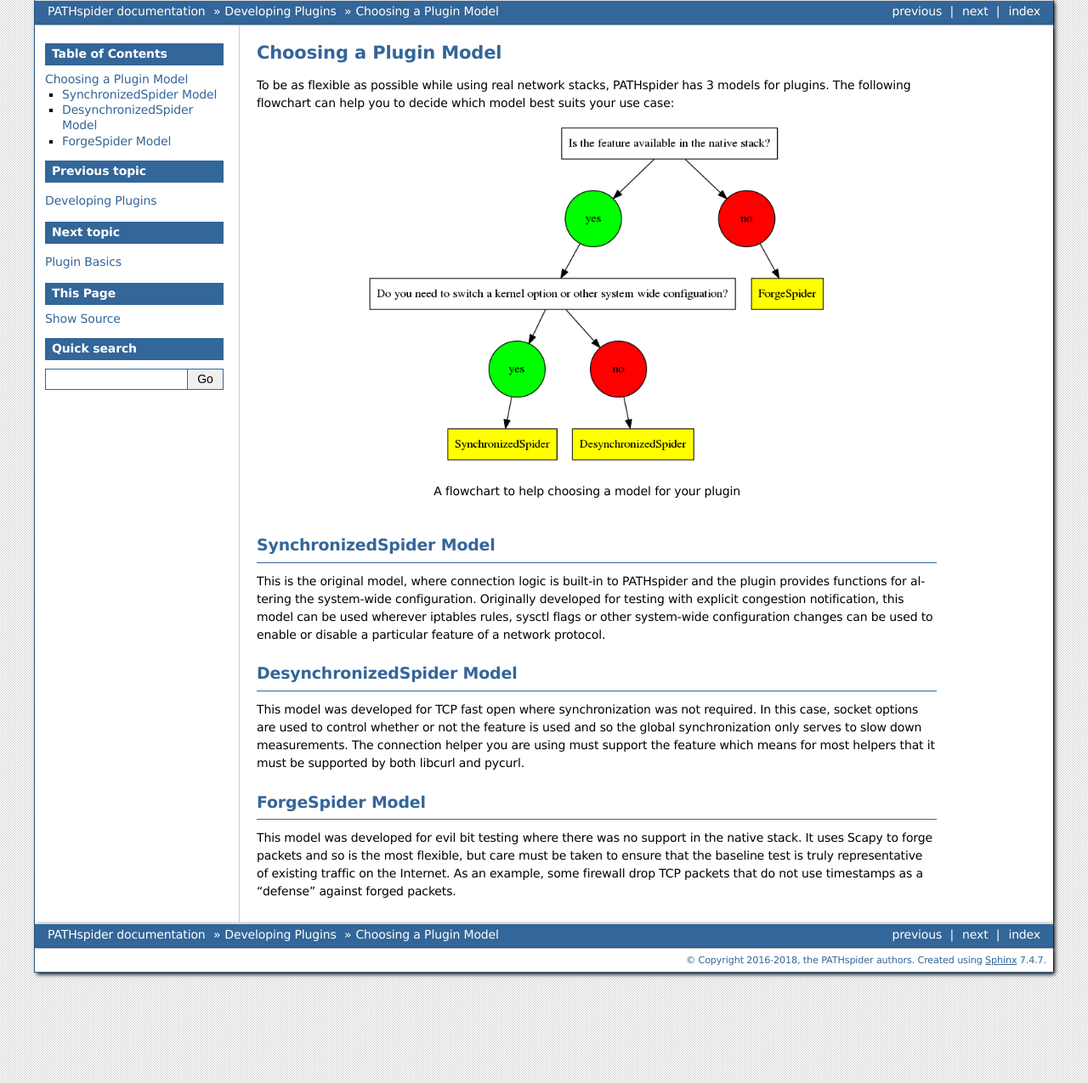
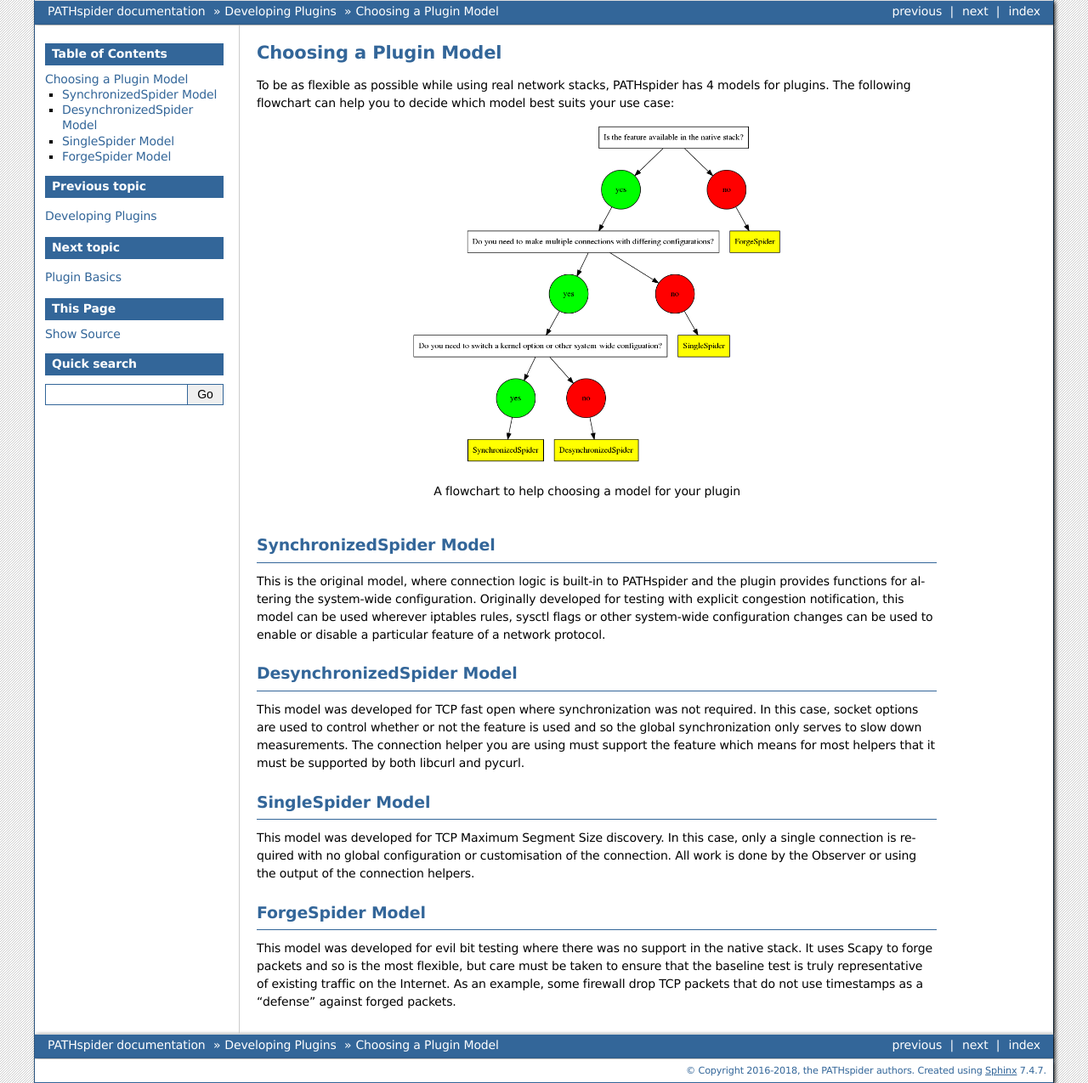
Before and after one commit to mami-project/pathspider, a Sphinx documentation site: the page built from doc/plugindev/models.rst, in a window 1280 px wide. Shown: the whole page at 85% size. Built offline with Sphinx 7.4.7, drawn with Linux system fonts in a browser that asks for light colours; the version number could not be read and is left out.

Commit message:
doc: Adds documentation for SingleSpider (Fixes: #206)

```diff
--- a/doc/plugindev/index.rst
+++ b/doc/plugindev/index.rst
@@ -20,5 +20,6 @@ without being a part of the PATHspider distribution.
    common.rst
    sync.rst
    desync.rst
+   single.rst
    forge.rst
    chains.rst
--- a/doc/plugindev/models.rst
+++ b/doc/plugindev/models.rst
@@ -1,7 +1,7 @@
 Choosing a Plugin Model
 =======================
 
-To be as flexible as possible while using real network stacks, PATHspider has 3
+To be as flexible as possible while using real network stacks, PATHspider has 4
 models for plugins. The following flowchart can help you to decide which model
 best suits your use case:
 
@@ -34,6 +34,14 @@ measurements. The connection helper you are using must support the feature
 which means for most helpers that it must be supported by both libcurl and
 pycurl.
 
+SingleSpider Model
+------------------
+
+This model was developed for TCP Maximum Segment Size discovery. In this case,
+only a single connection is required with no global configuration or
+customisation of the connection. All work is done by the Observer or using the
+output of the connection helpers.
+
 ForgeSpider Model
 -----------------
 
```
Also changed, not shown: doc/plugindev/single.rst (added, +9 -0 lines), doc/_static/models.png, 1 other file.
